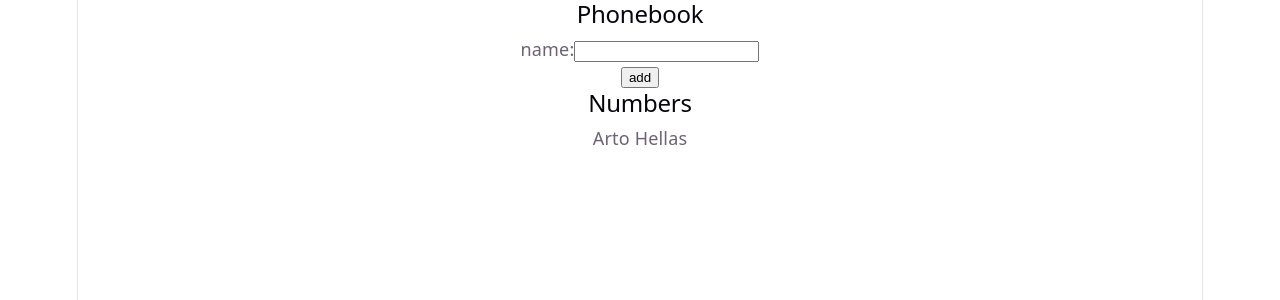
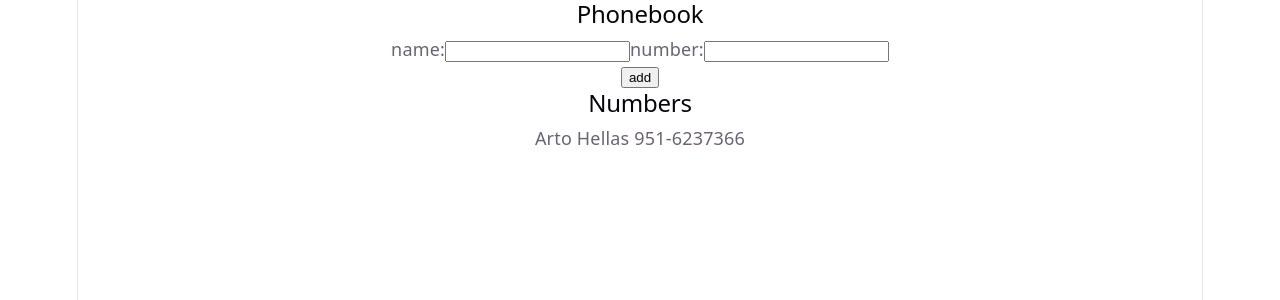
Before and after one commit to rubenaguilardev/fso, a React (Vite) app in the folder phonebook/: page / in a window 1280 px wide. Shown: the top 300 px of the page. Built offline with nearby package versions, Linux system fonts and the light colour scheme.

Commit message:
add number to form

```diff
--- a/phonebook/src/App.jsx
+++ b/phonebook/src/App.jsx
@@ -2,18 +2,23 @@ import { useState } from 'react'
 
 const App = () => {
   const [persons, setPersons] = useState([
-    { name: 'Arto Hellas' }
+    { name: 'Arto Hellas', number: '951-6237366' }
   ])
   const [newName, setNewName] = useState('')
+  const [newNumber, setNewNumber] = useState('')
 
   const handleSubmit = e => {
     e.preventDefault()
-    const nameObject = {
-      name: newName
+    const personObject = {
+      name: newName,
+      number: '951-6237366'
     }
 
-    setPersons(persons.concat(nameObject))
+
+    setPersons(persons.concat(personObject))
     setNewName('')
+    setNewNumber('')
+
   }
 
   const handleChange = e => {
@@ -22,6 +27,10 @@ const App = () => {
       return
     }
     setNewName(e.target.value)
+  }
+
+  const addNum = e => {
+    setNewNumber(e.target.value)
   }
 
   return (
@@ -34,13 +43,24 @@ const App = () => {
               value={newName}
               onChange={handleChange}
             />
+          number:
+            <input
+              type="tel"
+              value={newNumber}
+              onChange={addNum}
+            />
         </div>
         <div>
           <button type="submit">add</button>
         </div>
       </form>
       <h2>Numbers</h2>
-      {persons.map(person => <p>{person.name}</p>)}
+      {persons.map(person => (
+        <div>
+          <span>{person.name} </span>
+          <span>{person.number}</span>
+        </div>
+      ))}
     </div>
   )
 }
```
